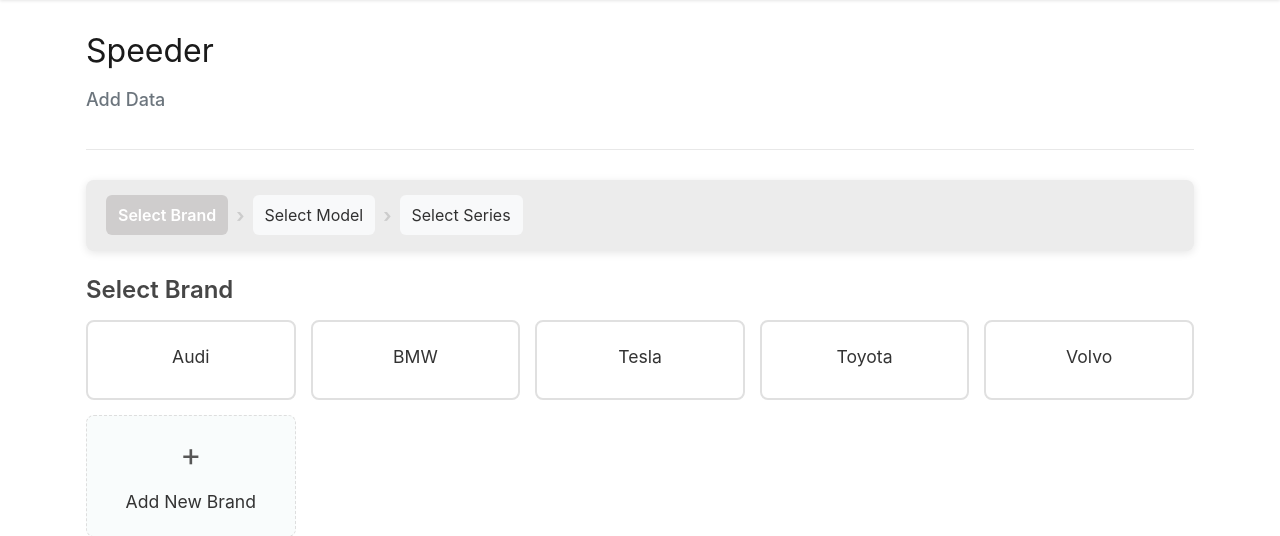
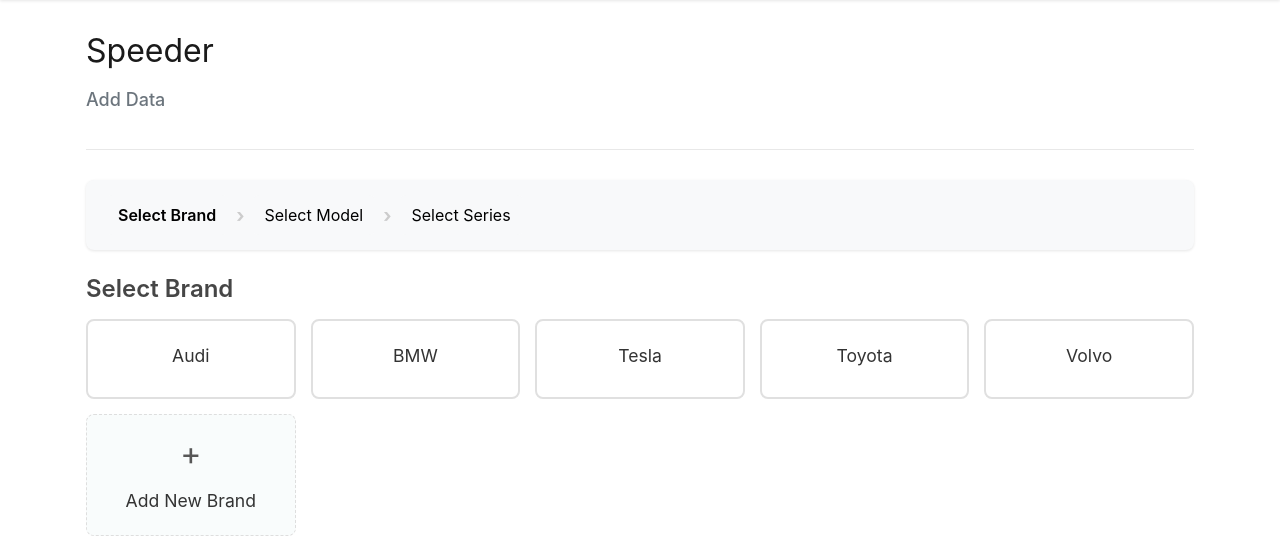
Before and after one commit to janlindblad/pickles, a Django app: page /speeder/ in a window 1280 px wide. Shown: the part 68-604 px from the top of the page. Run offline with Django 5.2, Linux system fonts and the light colour scheme; the visitor is signed in with stand-in values (Sample User, id 1); data comes from the database, SQL or seed files in the repository; parts of the project's set-up code (start-up, migrations or seed data) failed here and were passed over.

Commit message:
More color changes!

```diff
--- a/speeder/templates/speeder/index.html
+++ b/speeder/templates/speeder/index.html
@@ -559,13 +559,12 @@
         .breadcrumb-section {
             margin-bottom: 25px;
             padding: 15px 20px;
-            background: #ecececff;
+            background: #f8f9fa;
             border-radius: 8px;
-            box-shadow: 0 2px 8px rgba(0,0,0,0.1);
+            box-shadow: 0 1px 3px rgba(0,0,0,0.1);
             position: sticky;
             top: var(--navbar-height, 60px);
             z-index: 1000;
-            border-bottom: 1.5px solid #ecececff;
         }        .breadcrumb {
             display: flex;
             align-items: center;
@@ -580,20 +579,21 @@
             padding: 8px 12px;
             border-radius: 6px;
             background: #f8f9fa;
-            color: #313131ff;
+            color: black;
             font-size: 1rem;
             transition: all 0.2s ease;
         }
 
         .breadcrumb-item.active {
-            background: #cfcdcdff;
-            color: white;
+            background: #f8f9fa;
+            color: black;
             font-weight: 600;
         }
 
         .breadcrumb-item.completed {
             background: #8fbf9a;
             color: white;
+            font-weight: 600;
         }
 
         .breadcrumb-icon {
```
